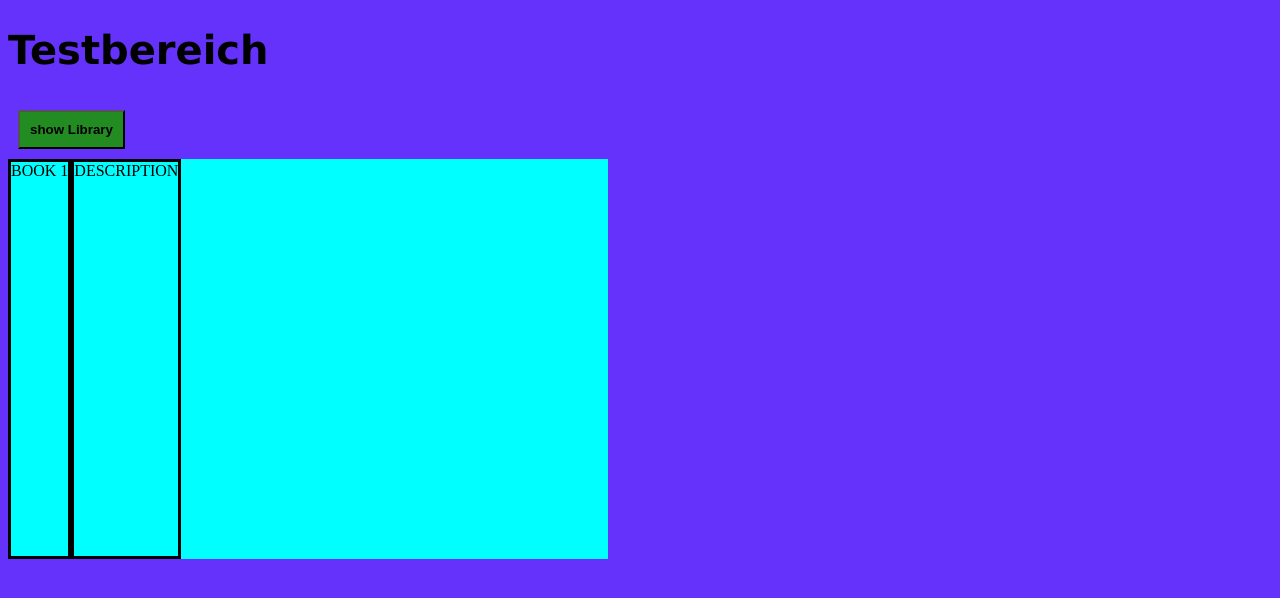
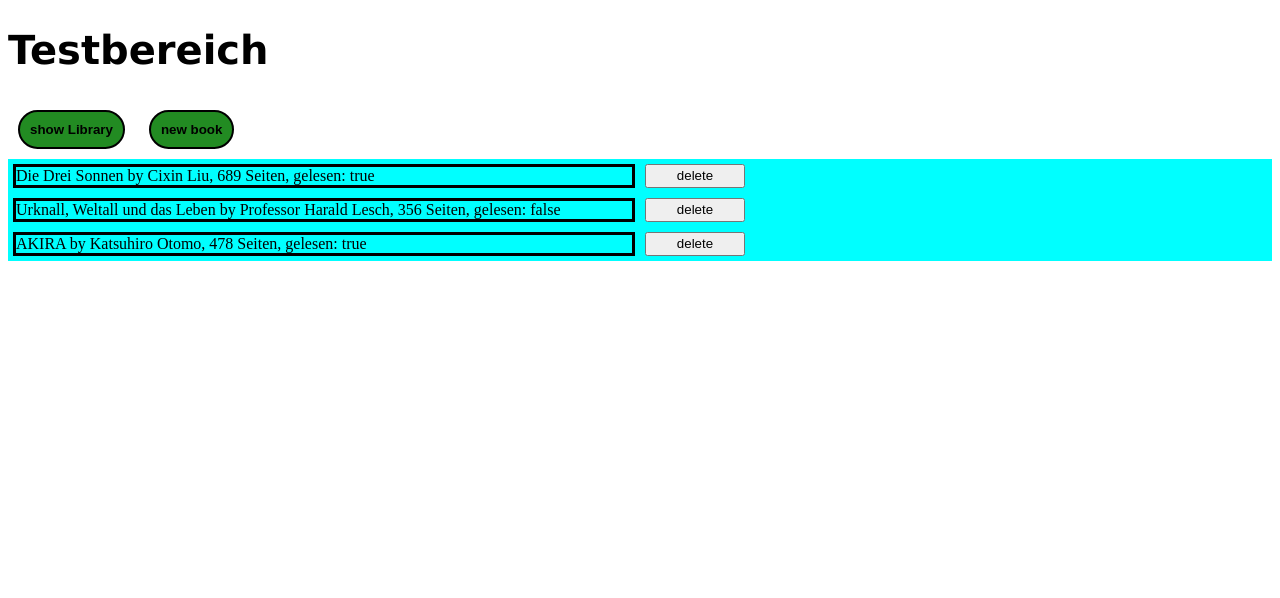
Before and after one commit to JimBaba/library, a plain HTML site: page index.html in a window 1280 px wide. Both pictures are taken after a click on the button "show Library". Drawn offline with Linux system fonts and the light colour scheme.

Commit message:
added onclick to autobtn

```diff
--- a/index.html
+++ b/index.html
@@ -2,7 +2,7 @@
 
 <head>
     <meta charset="UTF-8">
-    <script src="scripts.js"></script>
+
     <link rel="stylesheet" href="styles.css">
     <title>Testbereich</title>
 </head>
@@ -13,9 +13,12 @@
 
 <body>
     <input type="button" value="show Library" id="btn" onclick=showBooks()>
-    <div class="book-container">
-        <div id="book">BOOK 1</div>
-        <div id="descrip">DESCRIPTION</div>
+    <input type="button" value="new book" id="btn" onclick=newBook()>
+    <div id="book-container">
 
     </div>
 </body>
+
+<footer>
+    <script src="scripts.js"></script>
+</footer>
--- a/scripts.js
+++ b/scripts.js
@@ -1,4 +1,4 @@
-const container = document.getElementsByClassName("book-container")
+const container = document.getElementById("book-container")
 
 function Book(title, author, pages, read) {
     this.title = title;
@@ -23,12 +23,27 @@ const akira = new Book("AKIRA", "Katsuhiro Otomo", 478, true)
 
 const myLibrary = [dreiSonnen, urknall, akira];
 
+
 function addToLibrary(book) {
     myLibrary.push(book)
     return book + " added to myLibrary"
 }
 
+function newBook(title, author, pages, read){
+    let newBook = new Book(title, author, pages, read)
+    myLibrary.push(newBook);
+}
+
 function showBooks() {
+    for(let i = 0; i < myLibrary.length; i++ ){
+        let cell = document.createElement("div");
+        cell.style.setProperty("grid-column", 1)
+        cell.style.setProperty("border", "solid black");
+        cell.style.setProperty("margin", "5px")
+        cell.innerText = myLibrary[i].info();
+        container.appendChild(cell).className = "book" + i;
+        makeBtn();
+    }
     // loops through myLibrary and
     // display the books (titles?) on the website
     // how to display them? grid? divs?
@@ -37,3 +52,16 @@ function showBooks() {
 // add button NEW BOOk which opens a form to enter new books
 
 // add button to remove individual books from myLibrary from the display
+
+
+
+function makeBtn() {
+    let delBtn = document.createElement("input");
+    delBtn.style.setProperty("grid-column", 2)
+    delBtn.style.setProperty("width","100px")
+    delBtn.style.setProperty("margin", "5px")
+    delBtn.type = "button";
+    delBtn.value = "delete";
+    delBtn.onclick = function() {myLibrary.some}
+    container.appendChild(delBtn).id = "btnDel";
+}
--- a/styles.css
+++ b/styles.css
@@ -1,21 +1,15 @@
-:root {
-    background-color: rgb(100,50,250);
-    --grid-cols: 1;
-    --grid-rows: 1;
-}
+
 
 h1 {
     font-family: Verdana, Geneva, Tahoma, sans-serif;
     font-size: 40px;
 }
 
-.book-container {
-    display: flex;
+#book-container {
+    display: grid;
     background-color: aqua;
-    grid-template-columns: repeat(var(--grid-cols), 50px);
-    grid-template-rows: repeat(var(--grid-rows), 50px);
-    width: 600px;
-    height: 400px;
+    grid-template-columns: repeat(2, 1fr);
+    grid-template-rows: repeat(1, 1fr);
 }
 
 #btn {
@@ -24,16 +18,6 @@ h1 {
     color:black;
     font-weight: bold;
     background-color:forestgreen;
+    border-radius: 50px;
+    border-style: solid;
 }
-
-#book {
-    grid-row: row1;
-    grid-column: book;
-    border: solid black;
-}
-
-#descrip {
-    grid-row: row1;
-    grid-column: description;
-    border: solid black;
-}
```
